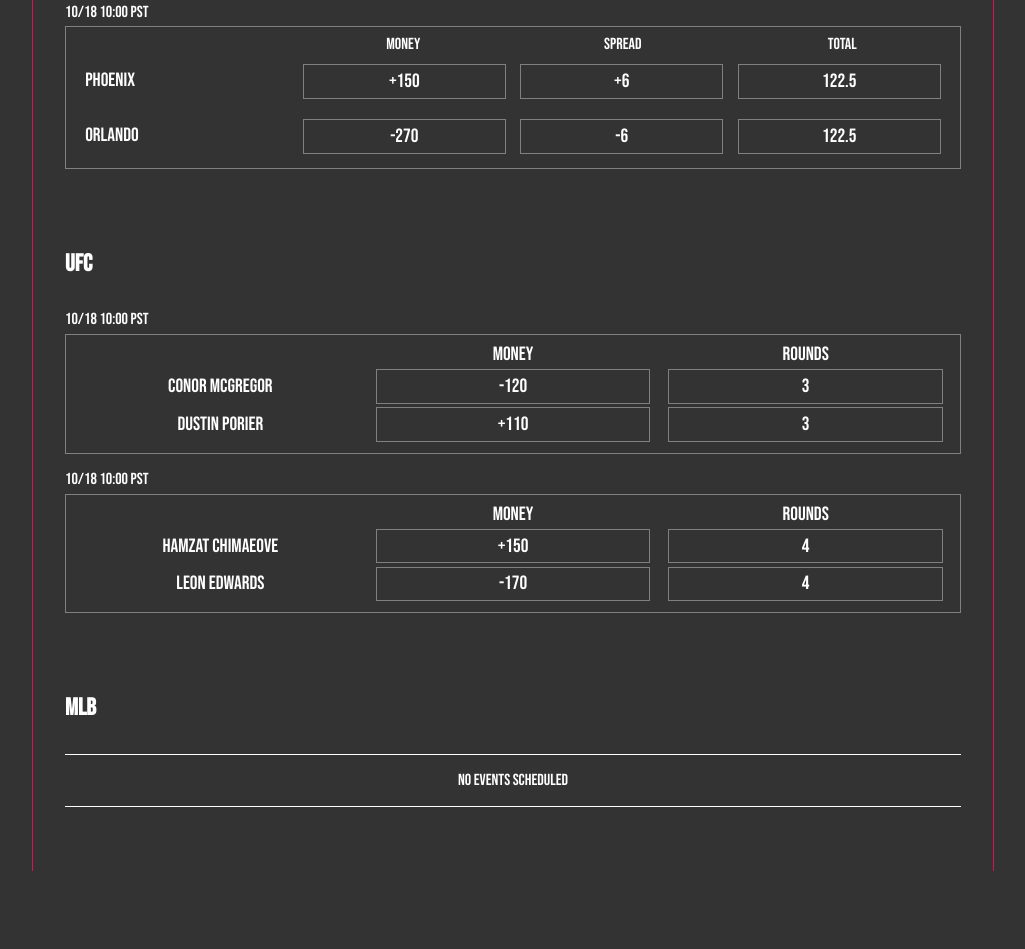
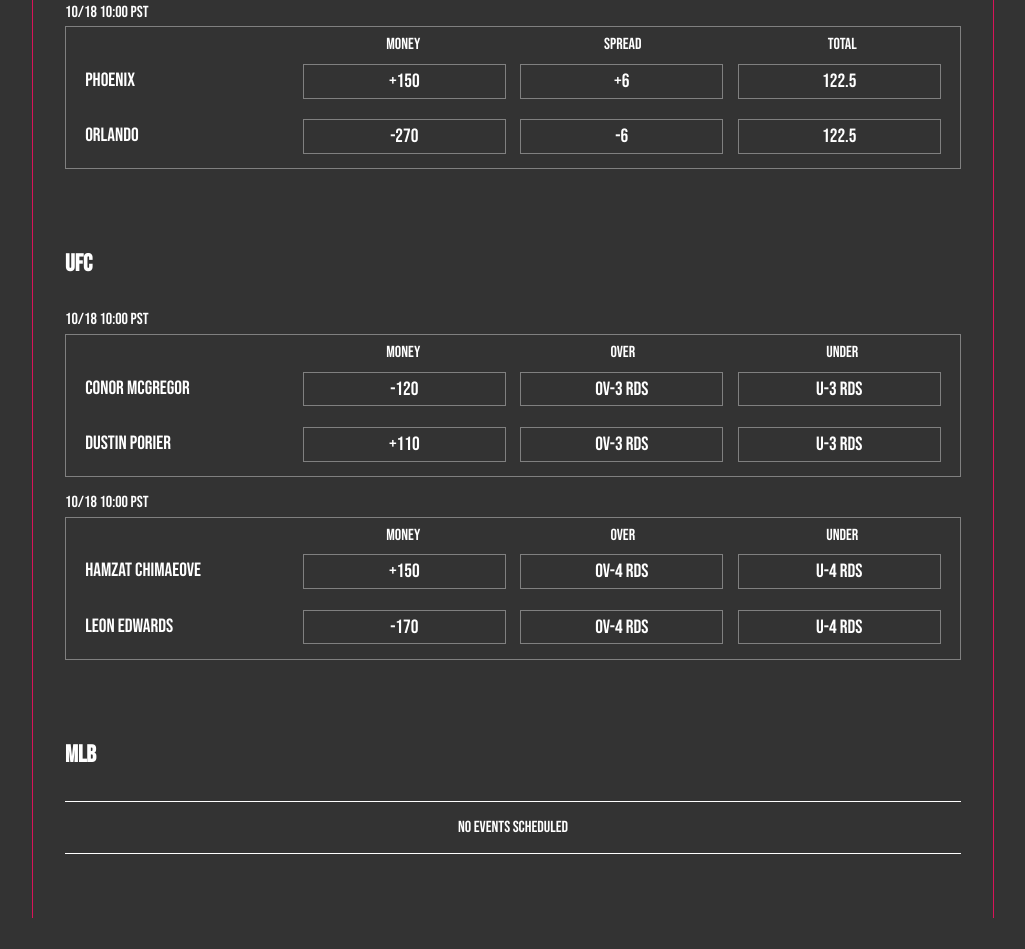
Before and after one commit to erictarter/Front-end-sports-betting, a website: page index.html in a window 1280 px wide. Shown: the part 1980-2929 px from the top of the page, without its empty margins (127-1152 px from the left). Before the commit the page ends 2884 px from the top, so only its background shows below. Drawn offline with Linux system fonts and the light colour scheme.

Commit message:
check mobile commit-2

```diff
--- a/app.js
+++ b/app.js
@@ -276,6 +276,7 @@
 // BET EVENT FUNCTION
 function betEventFunc(e) {
   if (e.target.parentNode.classList[0] === 'team-1') {
+    console.log(e.target.parentNode);
     let betSelect = {
       id: betsSelected.length,
       field: 'away',
@@ -366,6 +367,7 @@
       message('10 Bet max per slip');
     }
   } else {
+    console.log(e.target.parentNode);
     let betSelect = {
       id: betsSelected.length,
       field: 'home',
@@ -644,6 +646,7 @@
 
 // ADD OPEN BET HTML
 function addOpenBetHTML() {
+  console.log(openBets);
   let subBetType;
   if (typeOfBet === 'straight') {
     subBetType = 'S';
@@ -689,7 +692,7 @@
         document.getElementById('ob-grid-games').innerHTML += `
         <div class="ob-grid-game">
         <div class="ob-game dark">
-        ${i.selectedTeamName} @ <span class="ob-pick">${i.oponentName} </span>
+        ${i.oponentName} @ <span class="ob-pick">${i.selectedTeamName} </span>
           <span class="ob-bet-type p" id='ob-bet-type'>(${subBetType})</span>
         </div>
         <div class="ob-odds dark">${i.odds}</div>
@@ -701,7 +704,7 @@
         document.getElementById('ob-grid-games').innerHTML += `
         <div class="ob-grid-game">
         <div class="ob-game dark">
-          ${i.selectedTeamName} @ <span class="ob-pick">${i.oponentName}</span>
+        <span class="ob-pick">${i.selectedTeamName}</span> @ ${i.oponentName}
           <span class="ob-bet-type p" id='ob-bet-type'>(${subBetType})</span>
         </div>
         <div class="ob-odds dark">${i.odds}</div>
@@ -823,22 +826,18 @@
   mlbContainer.style.display = 'block';
 });
 
-// CHANGE NON TEAM SPORTS
 function changeToFighting(s1) {
   let cont = document.getElementById(`${s1}`);
   cont.childNodes.forEach(i => {
     if (i.id === 'nfl-game') {
-      i.children[0].classList = 'fight-event';
-      i.children[1].classList = 'fight-event';
-      i.children[2].classList = 'fight-event';
       let changeText1 = i.children[1].children[2].innerText.slice(1);
       let changeText2 = i.children[2].children[2].innerText.slice(1);
-      i.children[0].children[2].innerText = 'rounds';
-      i.children[1].children[2].innerText = changeText1;
-      i.children[2].children[2].innerText = changeText2;
-      i.children[0].children[3].style.display = 'none';
-      i.children[1].children[3].style.display = 'none';
-      i.children[2].children[3].style.display = 'none';
+      i.children[0].children[2].innerText = 'Over';
+      i.children[0].children[3].innerText = 'Under';
+      i.children[1].children[2].innerText = `ov-${changeText1} rds`;
+      i.children[2].children[2].innerText = `ov-${changeText2} rds`;
+      i.children[1].children[3].innerText = `u-${changeText1} rds`;
+      i.children[2].children[3].innerText = `u-${changeText2} rds`;
     }
   });
 }
@@ -876,3 +875,4 @@
 
 // FINISH FORMS
 // ADD ACCOUNT FUNDS
+// @ VS for fight ENEVENTS
--- a/data/ufc.json
+++ b/data/ufc.json
@@ -8,13 +8,13 @@
       "name": "Conor McGregor",
       "moneyline": -120,
       "spread": -3,
-      "total": "total -"
+      "total": "total 3"
     },
     "home": {
       "name": "Dustin Porier",
       "moneyline": "+110",
       "spread": "+3",
-      "total": "total -"
+      "total": "total 3"
     }
   },
   {
@@ -26,13 +26,13 @@
       "name": "Hamzat Chimaeove",
       "moneyline": "+150",
       "spread": "+4",
-      "total": "total -"
+      "total": "total 4"
     },
     "home": {
       "name": "Leon Edwards",
       "moneyline": -170,
       "spread": -4,
-      "total": "total -"
+      "total": "total 4"
     }
   }
 ]
--- a/style.css
+++ b/style.css
@@ -1439,6 +1439,9 @@
 }
 
 @media (max-width: 600px) {
+  .sticky {
+    padding-bottom: 20px;
+  }
   .footer-item {
     width: 70%;
   }
```
